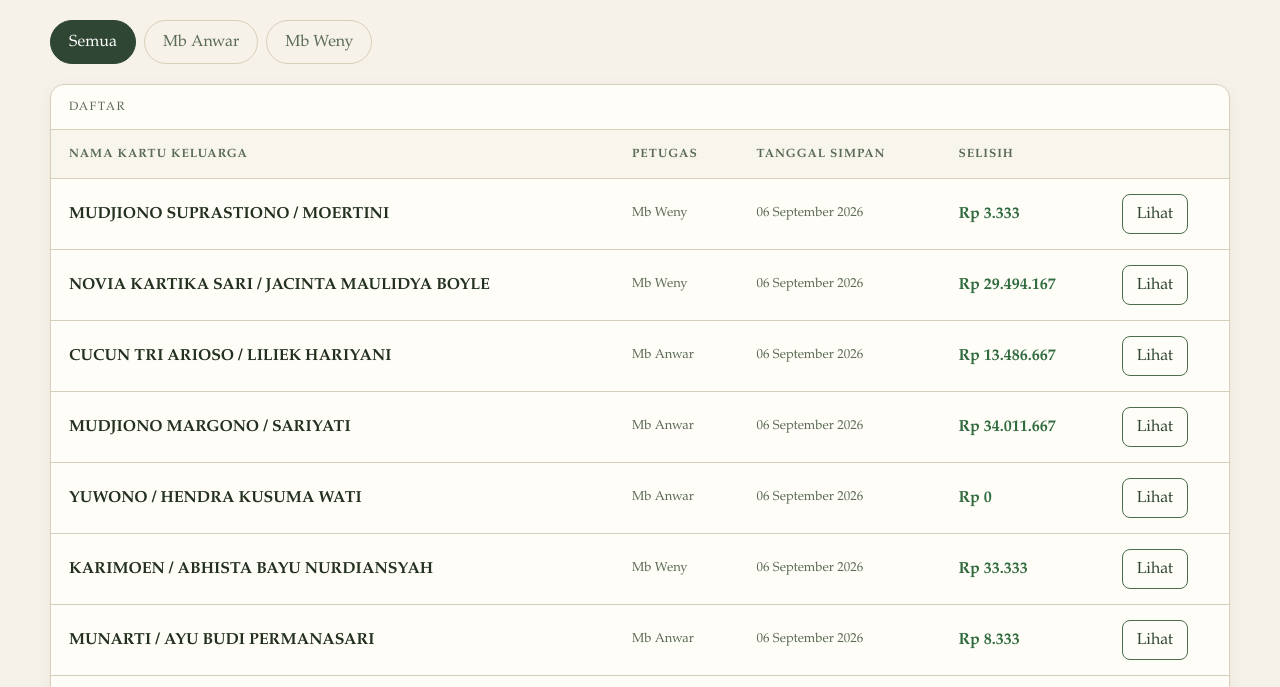
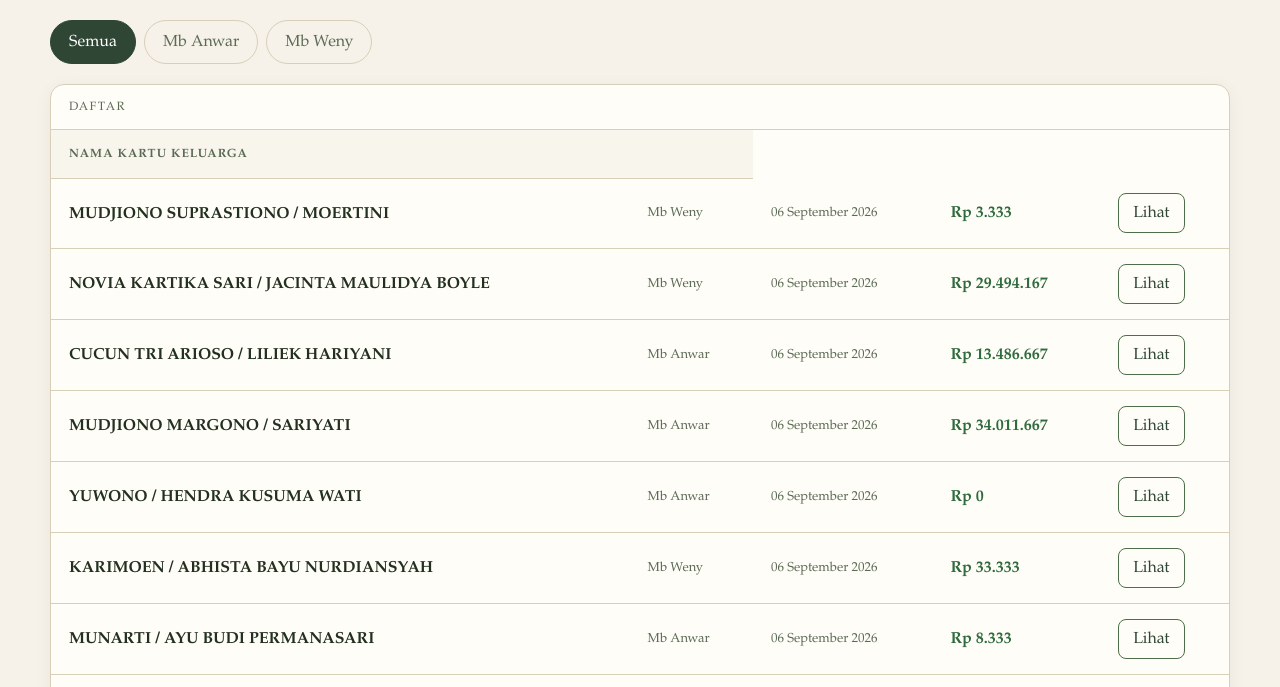
Before and after one commit to PuspitoMA/sensus-taek, a plain HTML site: page index.html in a window 1280 px wide. Shown: the part 80-767 px from the top of the page. Drawn offline with Linux system fonts and the light colour scheme.

Commit message:
Update index.html

```diff
--- a/index.html
+++ b/index.html
@@ -29,9 +29,6 @@
             <thead>
               <tr>
                 <th>Nama Kartu Keluarga</th>
-                <th>Petugas</th>
-                <th>Tanggal Simpan</th>
-                <th>Selisih</th>
                 <th></th>
               </tr>
             </thead>
```
